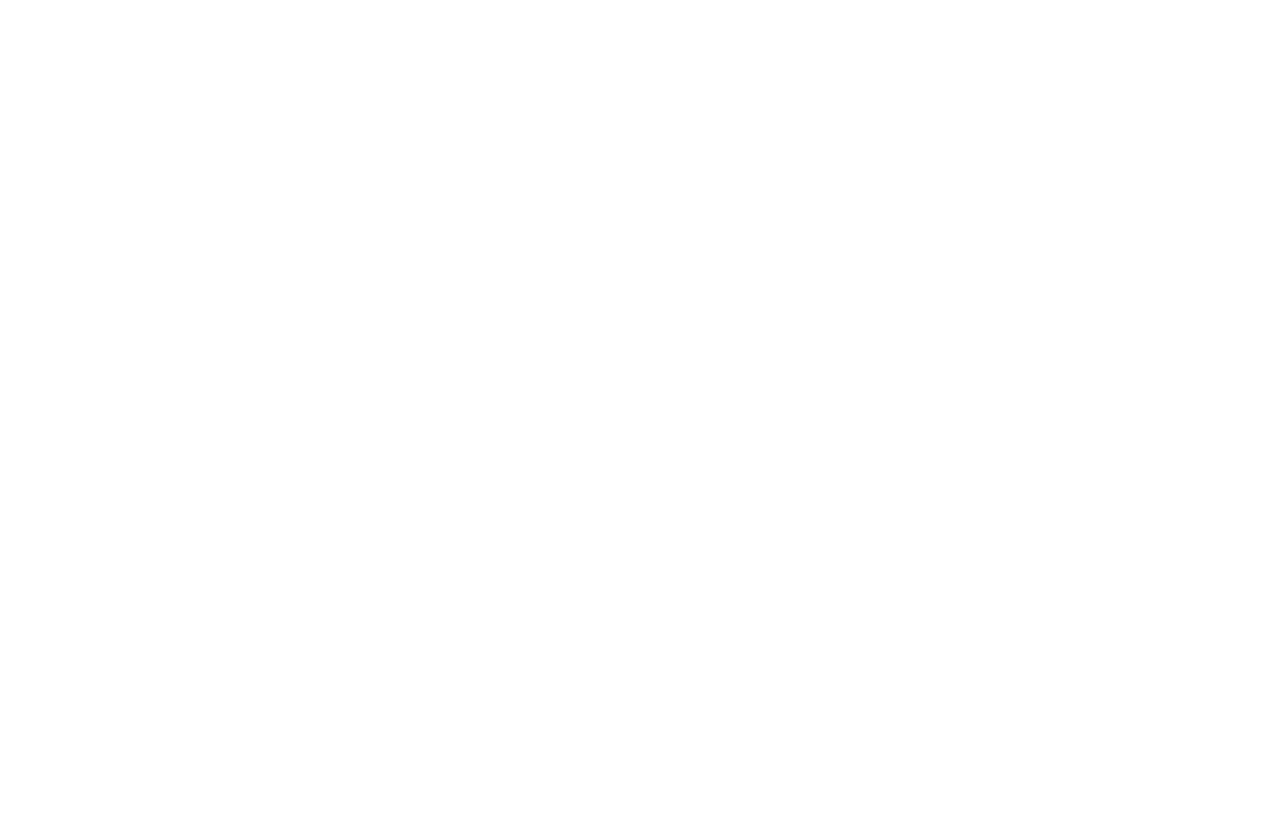
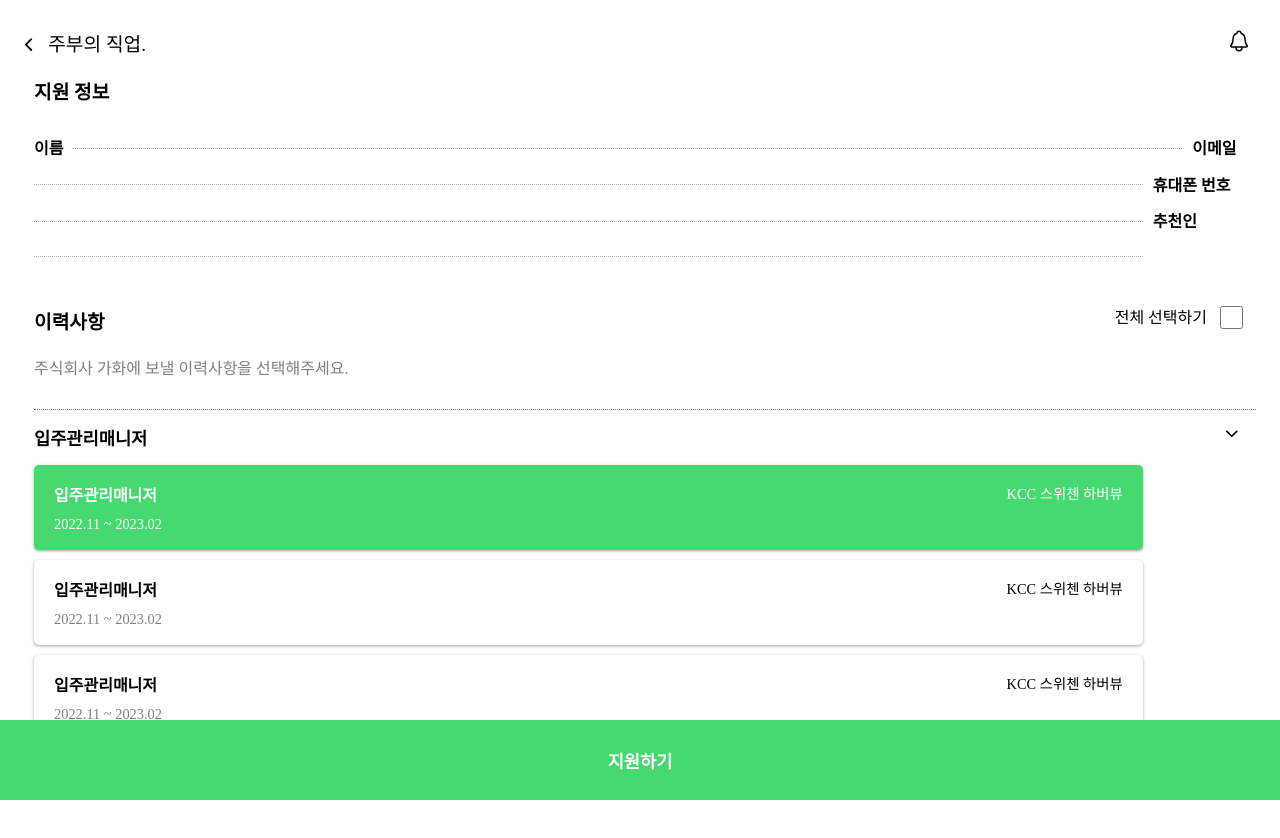
Before and after one commit to winter-soft/dku-capstone-ce-client, a React (Create React App) app: page /apply in a window 1280 px wide. Before the commit this address had no page. Shown: the top 838 px of the page. Before the commit the page ends 800 px from the top, so only its background shows below. Built offline with nearby package versions, Linux system fonts and the light colour scheme; a web font is replaced by a local one.

Commit message:
feat(#13): 지원서 퍼블리싱 개발

```diff
--- a/src/App.css
+++ b/src/App.css
@@ -132,7 +132,7 @@
 
 
 .bottomNextBtn {
-    position: absolute;
+    position: fixed;
     left: 0;
     bottom: 0;
     height: 80px;
--- a/src/components/common/BottomDoubleButtons.js
+++ b/src/components/common/BottomDoubleButtons.js
@@ -6,7 +6,7 @@
   return (
     <div className="bottomMenu bottomButtons">
       <BottomDoubleButton lineTo="" text="관심 등록"></BottomDoubleButton>
-      <BottomDoubleButton lineTo="" text="지원하기"></BottomDoubleButton>
+      <BottomDoubleButton lineTo="/apply" text="지원하기"></BottomDoubleButton>
     </div>
   );
 }
--- a/src/components/signup/SignupForm.js
+++ b/src/components/signup/SignupForm.js
@@ -157,7 +157,7 @@
         placeholder="인증번호를 입력해주세요"
         onChange={onChange}
       />
-      <button className="bottomNextBtn" onClick={handleSubmit}>다음</button>
+      <button classNa음me="bottomNextBtn" onClick={handleSubmit}>다음</button>
     </div>
   );
 };
--- /dev/null
+++ b/src/css/Apply.css
@@ -0,0 +1,118 @@
+.applyTitle {
+    font-weight: 700;
+    font-size: 1.2rem;
+    margin-top: 10px;
+    margin-left: 10px;
+}
+
+.applyInput {
+    margin-left: 10px;
+    border: none;
+    border-bottom: 1px dotted var(--color-gray);
+    width: 90%;
+    height: 35px;
+    padding-left: 110px;
+    font-size: 1rem;
+    box-sizing: border-box;
+    padding-bottom: 10px;
+}
+
+.applyInput:focus, .applyInput:active {
+    outline: none;
+}
+
+.applyLabel {
+    margin-left: 10px;
+    display: inline-block;
+    position: relative;
+    top: 23px;
+    font-size: 1rem;
+    font-weight: 700;
+}
+
+.applyDescription {
+    color: var(--color-dark-gray);
+    margin-left: 10px;
+    margin-top: 20px;
+}
+
+.applyBoxTitle {
+    font-size: 1.1rem;
+    font-weight: bold;
+    margin-top: 30px;
+    margin-left: 10px;
+    margin-bottom: 15px;
+    border-top: 1px dotted var(--color-dark-gray);
+    padding-top: 15px;
+}
+
+.applyBoxTitle span {
+    float: right;
+    margin-right: 15px;
+}
+
+.applyBox {
+    width: 90%;
+    padding: 10px 20px;
+    border-radius: 5px;
+    box-shadow: rgba(60, 64, 67, 0.3) 0px 1px 2px 0px, rgba(60, 64, 67, 0.15) 0px 1px 3px 1px;
+    box-sizing: border-box;
+    margin-left: 10px;
+    margin-top: 10px;
+}
+
+.applyBox.active {
+    background-color: var(--color-primary);
+    color: var(--color-white);
+}
+
+.applyBox.active .date {
+    color: var(--color-white);
+}
+
+
+.applyBox p {
+    font-weight: 700;
+}
+
+.applyBox span {
+    font-size: 0.9rem;
+    float: right;
+    font-weight: 500;
+}
+
+.applyBox .date {
+    color: var(--color-dark-gray);
+    font-size: 0.9rem;
+    font-weight: 500;
+    margin-top: 10px;
+}
+
+.mt50 {
+    margin-top: 50px;
+}
+
+.mb50 {
+    height: 500px;
+}
+
+.checkElement {
+    position: relative;
+}
+
+.checkboxLabel {
+    position: absolute;
+    right: 49px;
+    bottom: 14px;
+}
+
+input[type=checkbox] {
+    width: 23px;
+    height: 23px;
+    position: absolute;
+    right: 10px;
+    bottom: 10px;
+    accent-color: var(--color-primary);
+    color: var(--color-white);
+    border-radius: 50%;
+}
--- a/src/index.js
+++ b/src/index.js
@@ -15,6 +15,7 @@
 import Mypage from "./pages/Mypage";
 import Jobs from "./pages/Jobs";
 import ScrollToTop from "./components/common/ScrollToTop";
+import Apply from "./pages/Apply";
 
 const root = ReactDOM.createRoot(document.getElementById("root"));
 root.render(
@@ -32,6 +33,7 @@
       <Route path="education" element={<Education/>}></Route>
       <Route path="history" element={<History/>}></Route>
       <Route path="mypage" element={<Mypage/>}></Route>
+      <Route path="apply" element={<Apply/>}></Route>
     </Routes>
   </BrowserRouter>
 );
--- a/src/pages/Apply.js
+++ b/src/pages/Apply.js
@@ -1,14 +1,50 @@
 import React from "react";
-import '../css/Signup.css';
-import SignupForm from "../components/signup/SignupForm";
-import TopText from "../components/common/TopText";
-import {getItemByKey} from "../common";
+import '../css/Apply.css';
+import Header from "../components/common/Header";
 
 const Apply = () => {
   return (
-    <div className="App signup">
-      <TopText text="지원정보"></TopText>
-      <SignupForm data={getItemByKey('user')}/>
+    <div className="App">
+      <Header/>
+      <div>
+        <p className="applyTitle">지원 정보</p>
+        <div>
+          <label htmlFor="name" className="applyLabel">이름</label>
+          <input type="text" id="name" className="applyInput"/>
+          <label htmlFor="email" className="applyLabel">이메일</label>
+          <input type="text" id="email" className="applyInput"/>
+          <label htmlFor="phoneNumber" className="applyLabel">휴대폰 번호</label>
+          <input type="text" id="phoneNumber" className="applyInput"/>
+          <label htmlFor="recommender" className="applyLabel">추천인</label>
+          <input type="text" id="recommender" className="applyInput"/>
+        </div>
+
+        <div className="mt50">
+          <p className="applyTitle">이력사항</p>
+          <div className="checkElement">
+            <label htmlFor="choiceAll" className="checkboxLabel">전체 선택하기</label>
+            <input type="checkbox" id="choiceAll"/>
+          </div>
+          <p className="applyDescription">주식회사 가화에 보낼 이력사항을 선택해주세요.</p>
+        </div>
+        <div className="mb50">
+          <p className="applyBoxTitle">입주관리매니저 <span><ion-icon name="chevron-down-outline"></ion-icon></span></p>
+          <div className="applyBox active">
+            <p>입주관리매니저 <span>KCC 스위첸 하버뷰</span></p>
+            <p className="date">2022.11 ~ 2023.02</p>
+          </div>
+          <div className="applyBox">
+            <p>입주관리매니저 <span>KCC 스위첸 하버뷰</span></p>
+            <p className="date">2022.11 ~ 2023.02</p>
+          </div>
+          <div className="applyBox">
+            <p>입주관리매니저 <span>KCC 스위첸 하버뷰</span></p>
+            <p className="date">2022.11 ~ 2023.02</p>
+          </div>
+        </div>
+      </div>
+
+      <button className="bottomNextBtn" onClick="">지원하기</button>
     </div>
   );
 };
```
